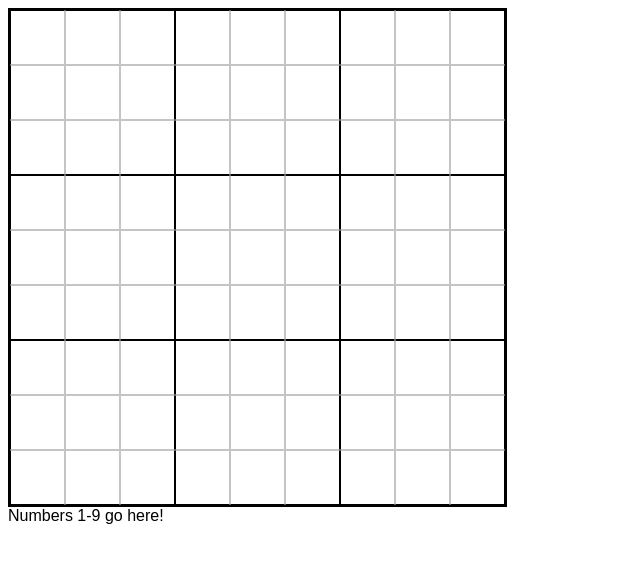
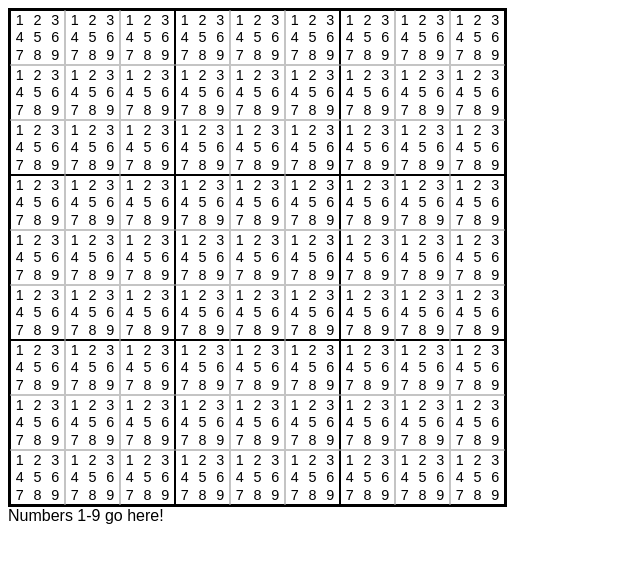
Before and after one commit to tamj0rd2/sudoku, a React (Vite) app: page / in a window 1280 px wide. Shown: the top 562 px of the page, without its empty margins (0-640 px from the left). Built offline with nearby package versions, Linux system fonts and the light colour scheme.

Commit message:
Show marks when no answer

```diff
--- a/src/components/Cell.tsx
+++ b/src/components/Cell.tsx
@@ -26,8 +26,7 @@ export default function Cell({ col, row, dispatch, answer, isSelected }: CellPro
       onClick={() => dispatch({ type: 'SELECT_ABSOLUTE', payload: { col: col, row: row } })}
       ref={divRef}
     >
-      <Answer num={answer} />
-      <PencilMarks />
+      {answer ? <Answer num={answer} /> : <PencilMarks />}
     </div>
   )
 }
--- a/src/components/PencilMarks.tsx
+++ b/src/components/PencilMarks.tsx
@@ -33,7 +33,7 @@ export default function PencilMarks() {
     <div style={marksStyle}>
       {Array.from({ length: 9 }).map((_, i) => {
         const num = i + 1
-        return <PencilMark key={num} num={num} show={false} />
+        return <PencilMark key={num} num={num} show={true} />
       })}
     </div>
   )
```
